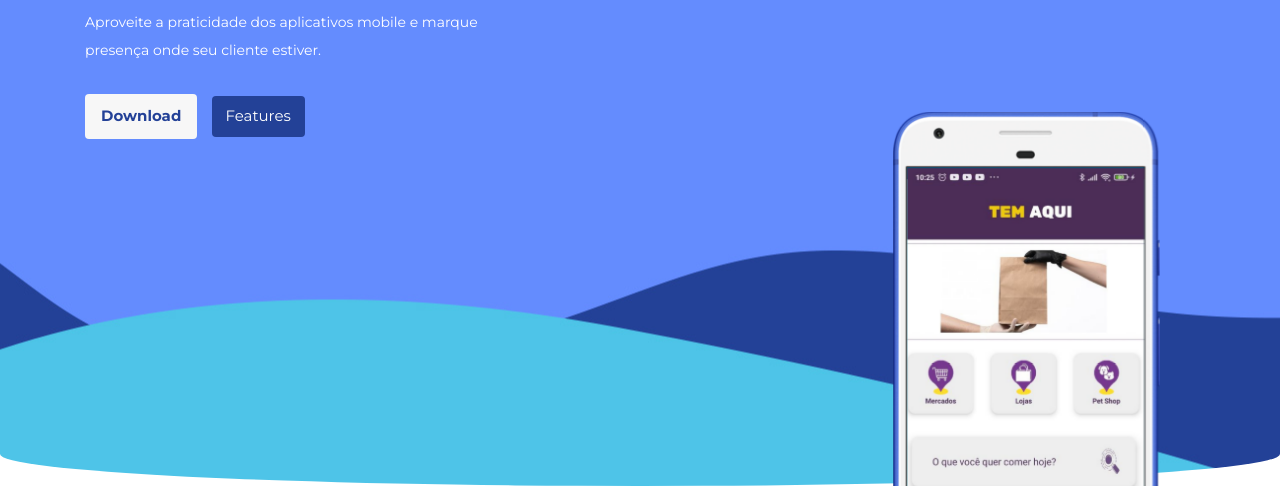
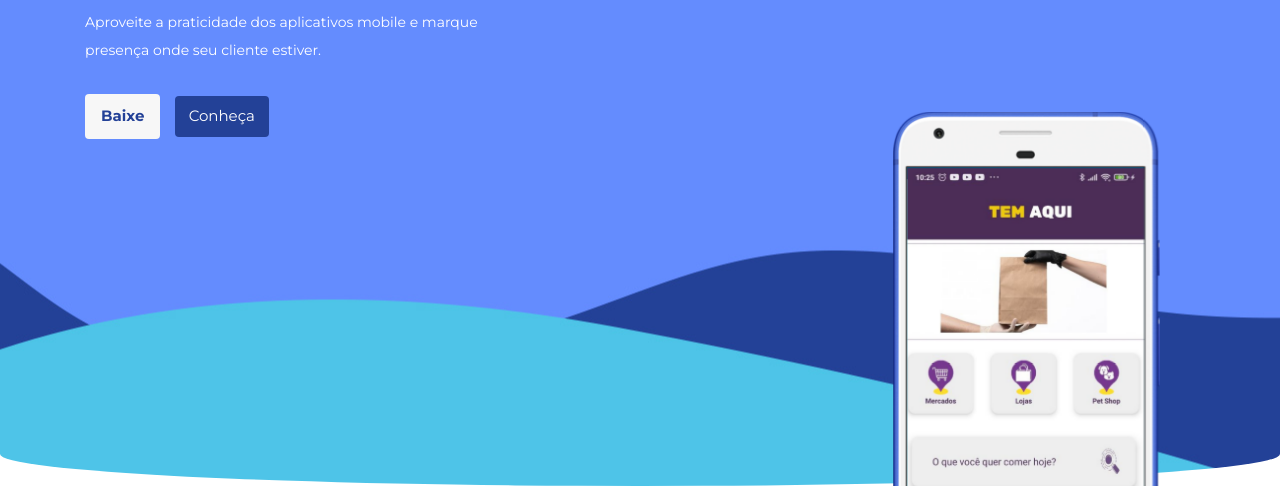
Before and after one commit to ddcappmobile/ddcmobileapp.github.io, a plain HTML site: page index.html in a window 1280 px wide. Shown: the part 314-800 px from the top of the page. Drawn offline with Linux system fonts and the light colour scheme.

Commit message:
Update index.html

```diff
--- a/index.html
+++ b/index.html
@@ -1,6 +1,6 @@
 <!DOCTYPE html>
 <!--
-	App by FreeHTML5.co
+	App by Daniela Rodrigues
 	Twitter: http://twitter.com/fh5co
 	URL: http://freehtml5.co
 -->
@@ -9,8 +9,8 @@
 	<meta charset="UTF-8">
 	<title>DDC APP MOBILE&mdash; Soluções inovadoras</title>
 	<meta name="viewport" content="width=device-width, initial-scale=1.0">
-	<meta name="description" content="Free HTML5 Website Template by FreeHTML5.co" />
-	<meta name="keywords" content="free website templates, free html5, free template, free bootstrap, free website template, html5, css3, mobile first, responsive" />
+	<meta name="description" content="DDCAPPMOBILE Soluçôes inovadoras" />
+	<meta name="keywords" content="website templates, free html5, free template, free bootstrap, free website template, html5, css3, mobile first, responsive" />
 	<meta name="author" content="FreeHTML5.co" />
 
 	<!-- Facebook and Twitter integration -->
@@ -80,8 +80,8 @@
 		<div class="container fh5co-hero-inner">
 			<h1 class="animated fadeIn wow" data-wow-delay="0.4s">Sua marca no bolso do seu cliente!</h1>
 			<p class="animated fadeIn wow" data-wow-delay="0.67s">Aproveite a praticidade dos aplicativos mobile e marque presença onde seu cliente estiver. </p>
-			<button class="btn btn-md download-btn-first wow fadeInLeft animated" data-wow-delay="0.85s" onclick="$('#fh5co-download').goTo();return false;">Download</button>
-			<button class="btn btn-md features-btn-first animated fadeInLeft wow" data-wow-delay="0.95s" onclick="$('#fh5co-features').goTo();return false;">Features</button>
+			<button class="btn btn-md download-btn-first wow fadeInLeft animated" data-wow-delay="0.85s" onclick="$('#fh5co-download').goTo();return false;">Baixe</button>
+			<button class="btn btn-md features-btn-first animated fadeInLeft wow" data-wow-delay="0.95s" onclick="$('#fh5co-features').goTo();return false;">Conheça</button>
 			<img class="fh5co-hero-smartphone animated fadeInRight wow" data-wow-delay="1s" src="img/phone-image.png" alt="Smartphone">
 		</div>
 
```
